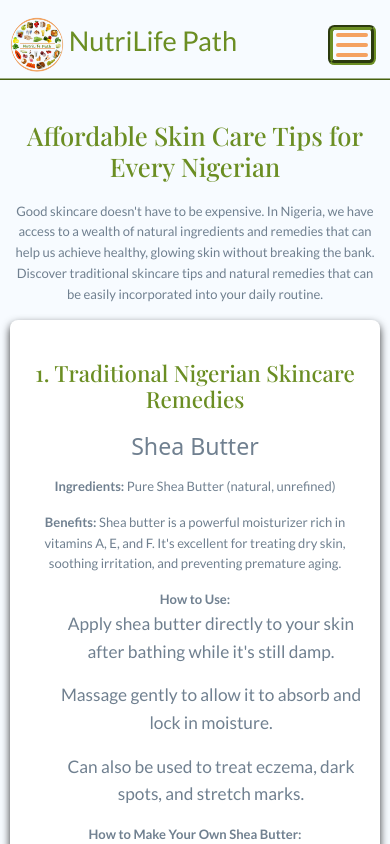
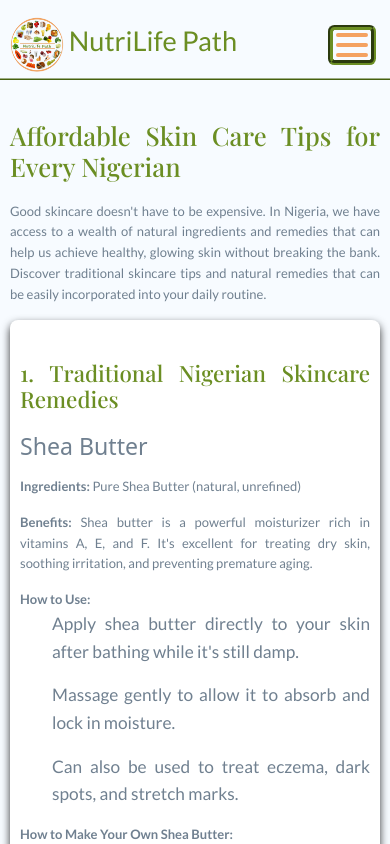
Before and after one commit to Esther20056/NutriLifePath, a React (Create React App) app: page /skincare in a window 390 px wide. Shown: the top 844 px of the page. Built offline with nearby package versions, Linux system fonts and the light colour scheme; a web font is replaced by a local one.

Commit message:
another commit

```diff
--- a/src/ComponentsOne/Style/HealthyLivingTips.css
+++ b/src/ComponentsOne/Style/HealthyLivingTips.css
@@ -106,7 +106,7 @@
   }
   @media (max-width: 590px) {
     .hlt-container{
-        text-align: center;
+        text-align: justify;
     }
   }
   @media (max-width: 480px) {
--- a/src/ComponentsOne/Topheader.css
+++ b/src/ComponentsOne/Topheader.css
@@ -94,7 +94,7 @@ a{
   .cancel-button .times {
     font-size: 2.2rem;
     color: var(--GoldenYellow);
-    margin-bottom: 0.3rem;
+    /* margin-bottom: 0.3rem; */
   }
   .hamburger.hidden {
     display: none !important;
```
